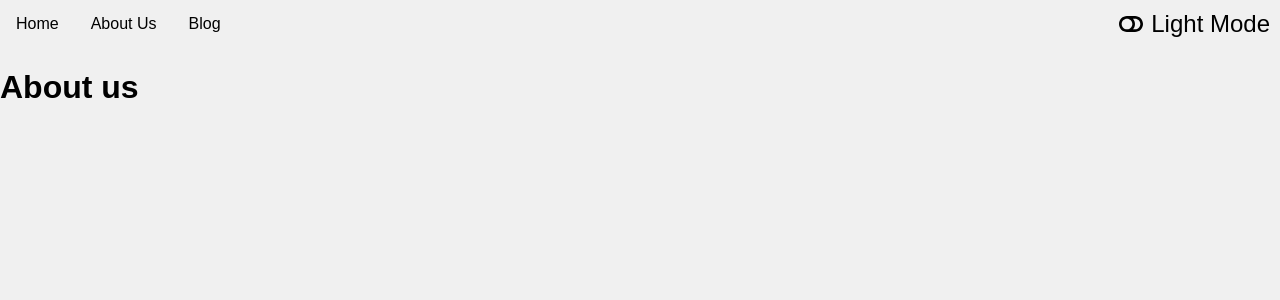
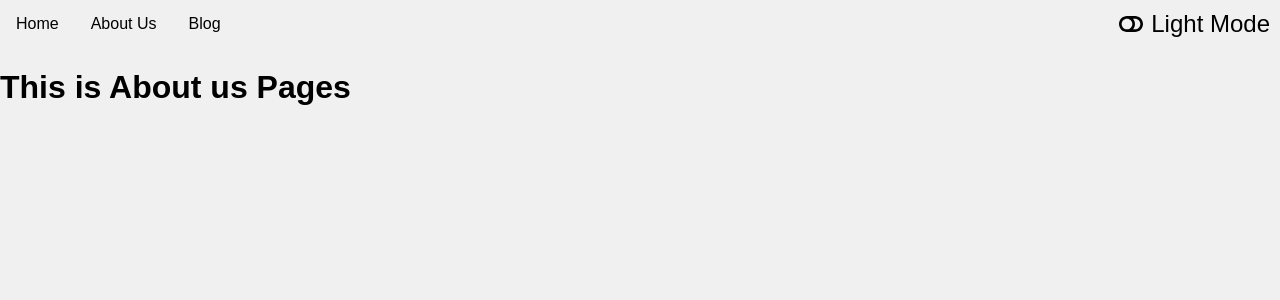
Before and after one commit to Sdaud1950/Blog-React, a React (Vite) app: page /Aboutus in a window 1280 px wide. Shown: the top 300 px of the page. Built offline with nearby package versions, Linux system fonts and the light colour scheme.

Commit message:
Changes in About us #3

```diff
--- a/src/Component/Aboutus.jsx
+++ b/src/Component/Aboutus.jsx
@@ -3,7 +3,7 @@ import React from 'react'
 const Aboutus = () => {
   return (
     <div>
-      <h1>About us </h1>
+      <h1>This is About us Pages</h1>
     </div>
   )
 }
```
